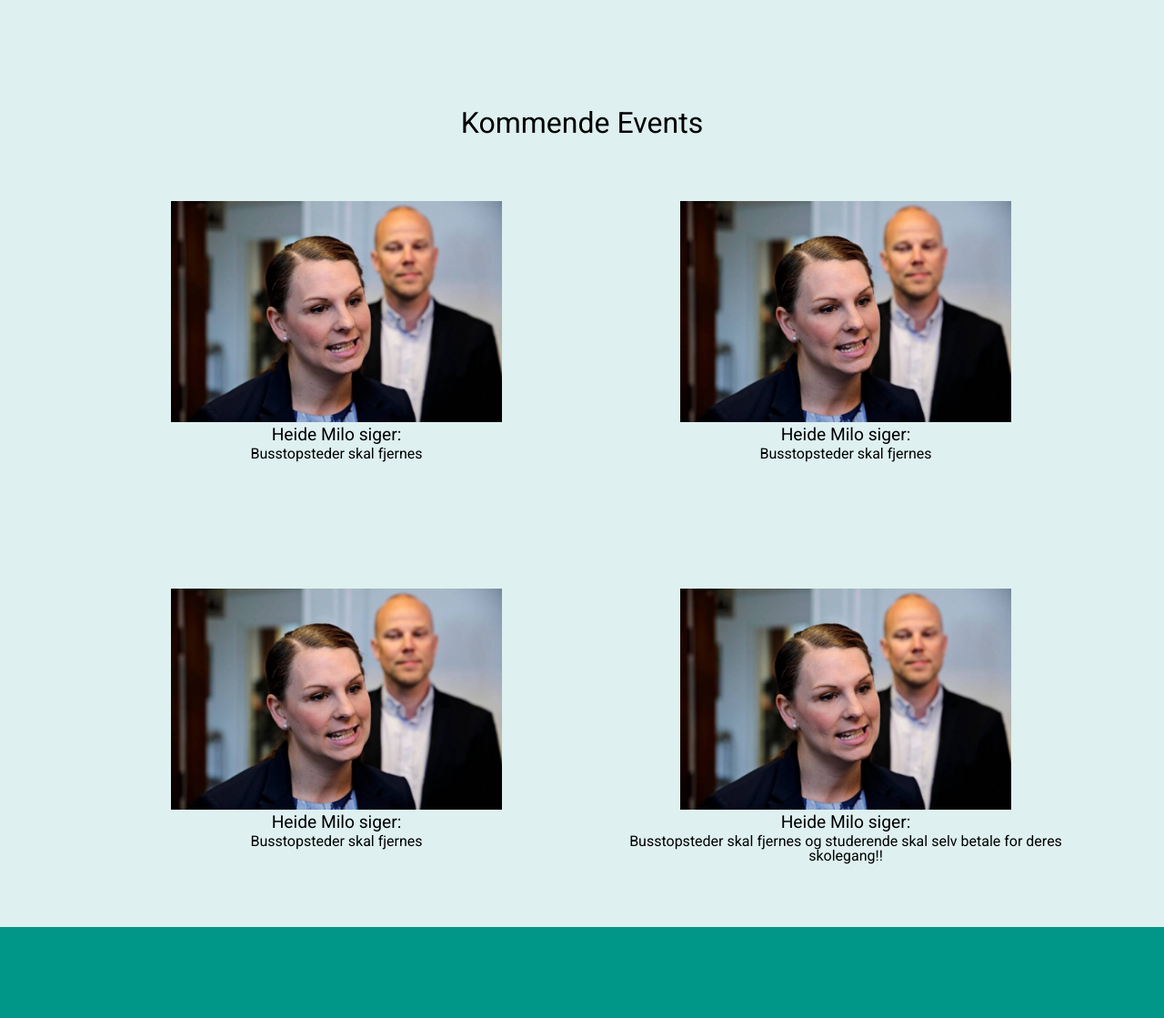
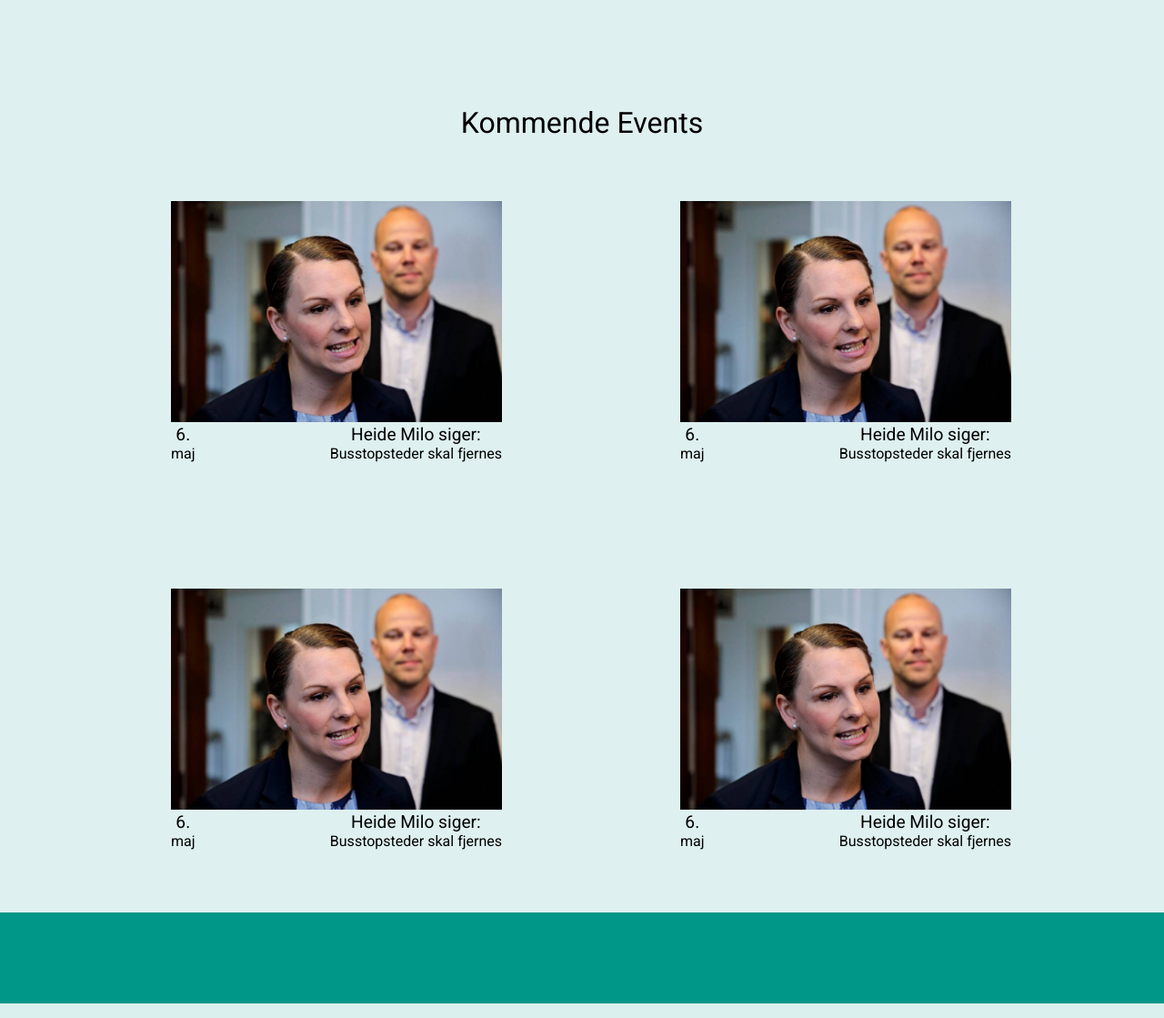
Before and after one commit to teamtaberne/hvadfandenkv, a PHP site: page /events.php in a window 1280 px wide. Shown: the part 901-2020 px from the top of the page at 91% size. Run offline with PHP 8.4, Linux system fonts and the light colour scheme; some libraries are stand-ins or nearby versions.

Commit message:
Dato på events

```diff
--- a/css/_style.scss
+++ b/css/_style.scss
@@ -365,10 +365,19 @@ $eventimg: 70%;
     }
   }
   .events_2 {
-    margin-top: 50px;
-    margin-bottom: 50px;
+    margin: 50px auto;
     text-align: center;
     padding: 20px;
+    .event-content {
+      width: $eventimg;
+      margin: 0 auto;
+    }
+    .event-content-right {
+      float: right;
+    }
+    .event-content-left {
+      float: left;
+    }
     img {
       width: $eventimg;
     }
--- a/css/master.css
+++ b/css/master.css
@@ -264,6 +264,8 @@ body {
     width: 30%;
     z-index: 1; }
   .navigation .navbar {
+    display: -webkit-inline-flex;
+    display: -ms-inline-flexbox;
     display: inline-flex;
     font-size: 1.3em;
     line-height: 30px;
@@ -514,10 +516,16 @@ footer {
   .live_background .events_1 img {
     width: 70%; }
   .live_background .events_2 {
-    margin-top: 50px;
-    margin-bottom: 50px;
+    margin: 50px auto;
     text-align: center;
     padding: 20px; }
+    .live_background .events_2 .event-content {
+      width: 70%;
+      margin: 0 auto; }
+    .live_background .events_2 .event-content-right {
+      float: right; }
+    .live_background .events_2 .event-content-left {
+      float: left; }
     .live_background .events_2 img {
       width: 70%; }
     .live_background .events_2 h2 {
@@ -631,8 +639,14 @@ textarea {
     text-align: center;
     font-size: 2em; }
   .debat .debat-post {
+    display: -webkit-flex;
+    display: -ms-flexbox;
     display: flex;
+    -webkit-align-items: center;
+    -ms-flex-align: center;
     align-items: center;
+    -webkit-justify-content: center;
+    -ms-flex-pack: center;
     justify-content: center;
     box-sizing: border-box;
     background-color: white;
--- a/events.php
+++ b/events.php
@@ -32,23 +32,55 @@
     </div>
     <div class="col-1-2 mobile-col-1-1 events_2">
       <img src="images/jatak.jpg" alt="Heide Milo">
+      <div class="event-content">
+        <div class="event-content-right">
           <h2>Heide Milo siger:</h2>
           <p>Busstopsteder skal fjernes</p>
         </div>
+        <div class="event-content-left">
+          <h2>6.</h2>
+          <p>maj</p>
+        </div>
+      </div>
+    </div>
     <div class="col-1-2 mobile-col-1-1 events_2">
       <img src="images/jatak.jpg" alt="Heide Milo">
+      <div class="event-content">
+        <div class="event-content-right">
           <h2>Heide Milo siger:</h2>
           <p>Busstopsteder skal fjernes</p>
         </div>
+        <div class="event-content-left">
+          <h2>6.</h2>
+          <p>maj</p>
+        </div>
+      </div>
+    </div>
     <div class="col-1-2 mobile-col-1-1 events_2">
       <img src="images/jatak.jpg" alt="Heide Milo">
+      <div class="event-content">
+        <div class="event-content-right">
           <h2>Heide Milo siger:</h2>
           <p>Busstopsteder skal fjernes</p>
         </div>
+        <div class="event-content-left">
+          <h2>6.</h2>
+          <p>maj</p>
+        </div>
+      </div>
+    </div>
     <div class="col-1-2 mobile-col-1-1 events_2">
       <img src="images/jatak.jpg" alt="Heide Milo">
+      <div class="event-content">
+        <div class="event-content-right">
           <h2>Heide Milo siger:</h2>
-      <p>Busstopsteder skal fjernes og studerende skal selv betale for deres skolegang!!</p>
+          <p>Busstopsteder skal fjernes</p>
+        </div>
+        <div class="event-content-left">
+          <h2>6.</h2>
+          <p>maj</p>
+        </div>
+      </div>
     </div>
   </div>
 </div>
--- a/include/nav.php
+++ b/include/nav.php
@@ -37,7 +37,7 @@ $(function(){
         }
         else if( $('#sidenav').is(':hidden') ) {
             $('#sidenav').show();
-            $('#sidenav').animate({ 'width': '250px' }, 'slow');
+            $('#sidenav').animate({ 'width': '250px' }, 'fast');
         }
     });
 });
```
Lines whose indentation alone changed are shown as unchanged.
